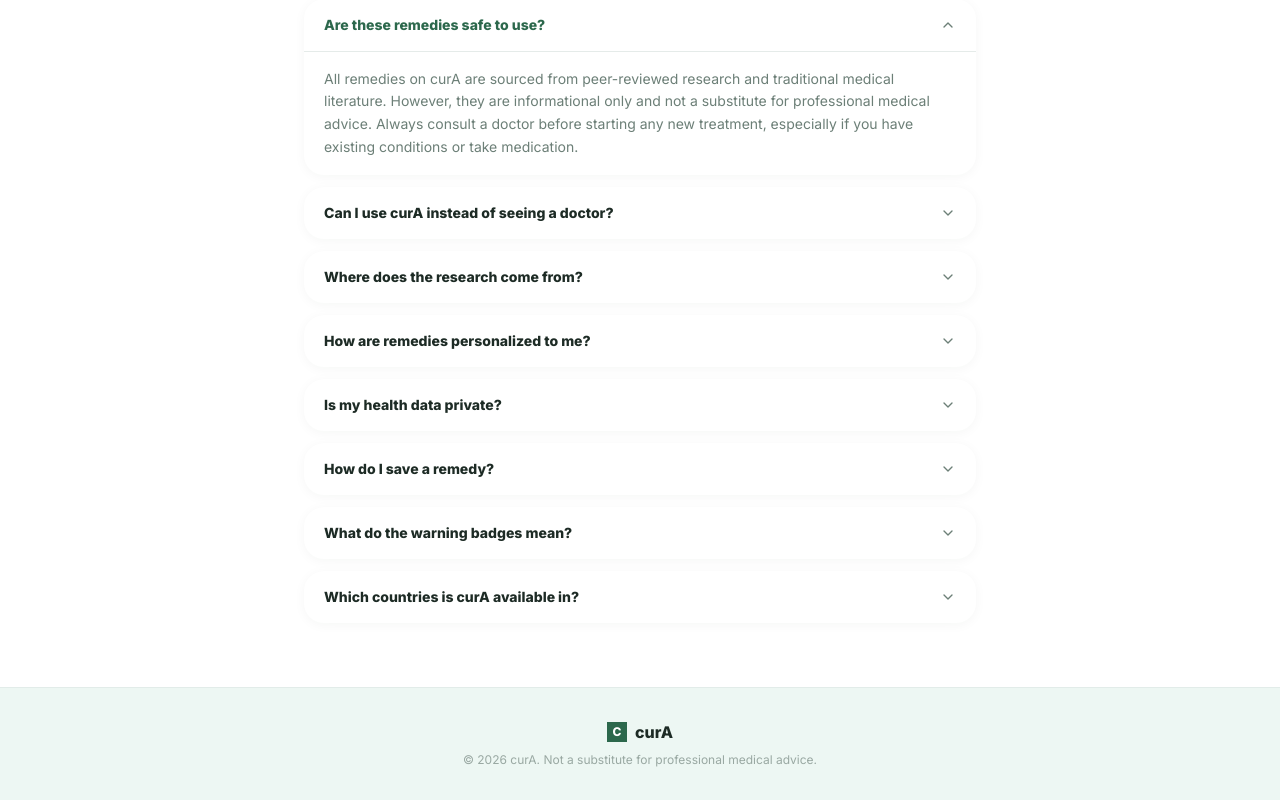
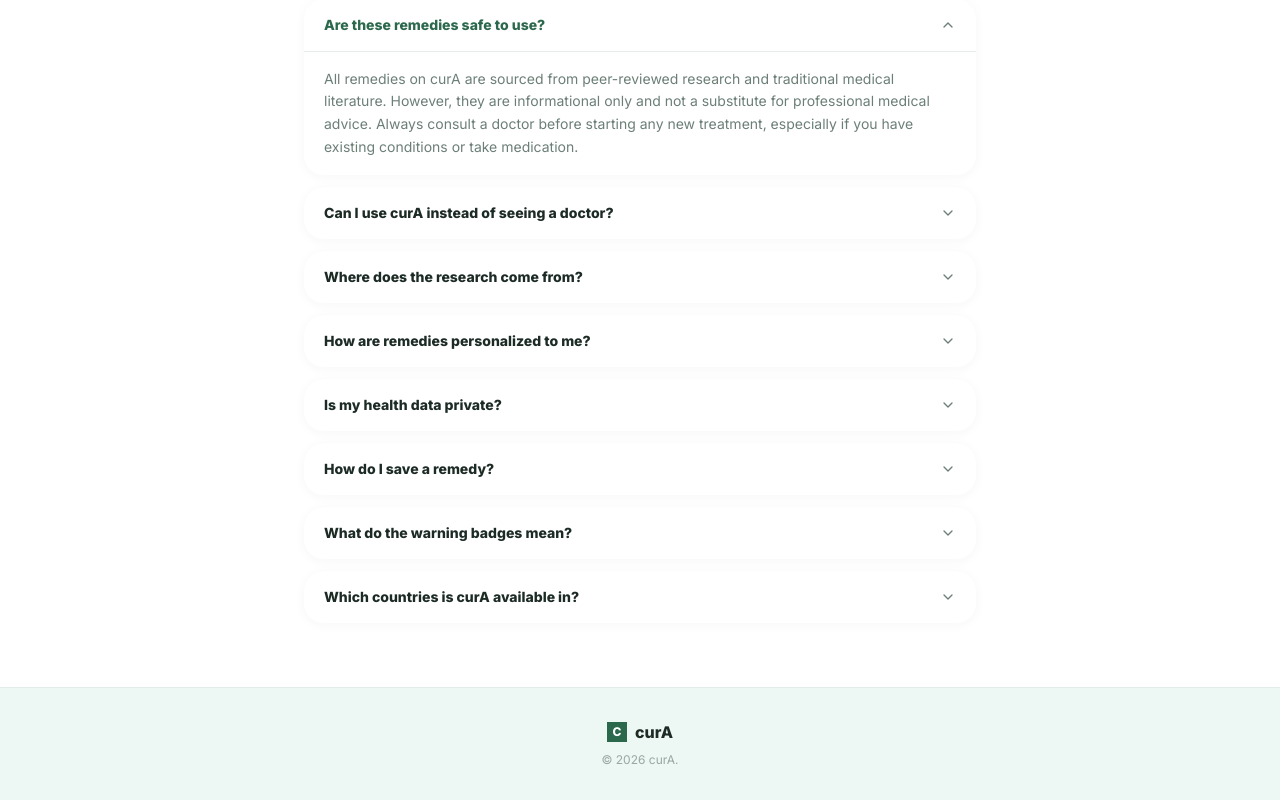
Before and after one commit to Adithya-ux-2006/ColtSolid, a React (Vite) app: page / in a window 1280 px wide. Shown: the part 1481-2281 px from the top of the page. Built offline with nearby package versions, Linux system fonts and the light colour scheme; no server answers; the database is empty.

Commit message:
Remove duplicate medical advice disclaimer from landing and search pages

```diff
--- a/src/pages/Landing.jsx
+++ b/src/pages/Landing.jsx
@@ -139,7 +139,7 @@ export function Landing() {
           <div className="w-5 h-5 rounded-md bg-primary flex items-center justify-center text-white font-bold text-xs">C</div>
           <span className="font-bold text-ink">curA</span>
         </div>
-        <p className="text-xs text-ink-subtle">&copy; 2026 curA. Not a substitute for professional medical advice.</p>
+        <p className="text-xs text-ink-subtle">&copy; 2026 curA.</p>
       </footer>
 
       <Modal isOpen={isQuestionnaireOpen} onClose={() => setIsQuestionnaireOpen(false)} title="Quick Health Profile">
--- a/src/pages/SymptomSearch.jsx
+++ b/src/pages/SymptomSearch.jsx
@@ -280,12 +280,6 @@ export function SymptomSearch() {
         </div>
 
         <TrustBadges className="mb-10" />
-
-        <div className="w-full mt-auto pt-8 border-t border-ink/5">
-          <p className="text-xs text-ink-subtle text-center leading-relaxed">
-            Not a substitute for professional medical advice.
-          </p>
-        </div>
       </div>
     </PageWrapper>
   );
```
